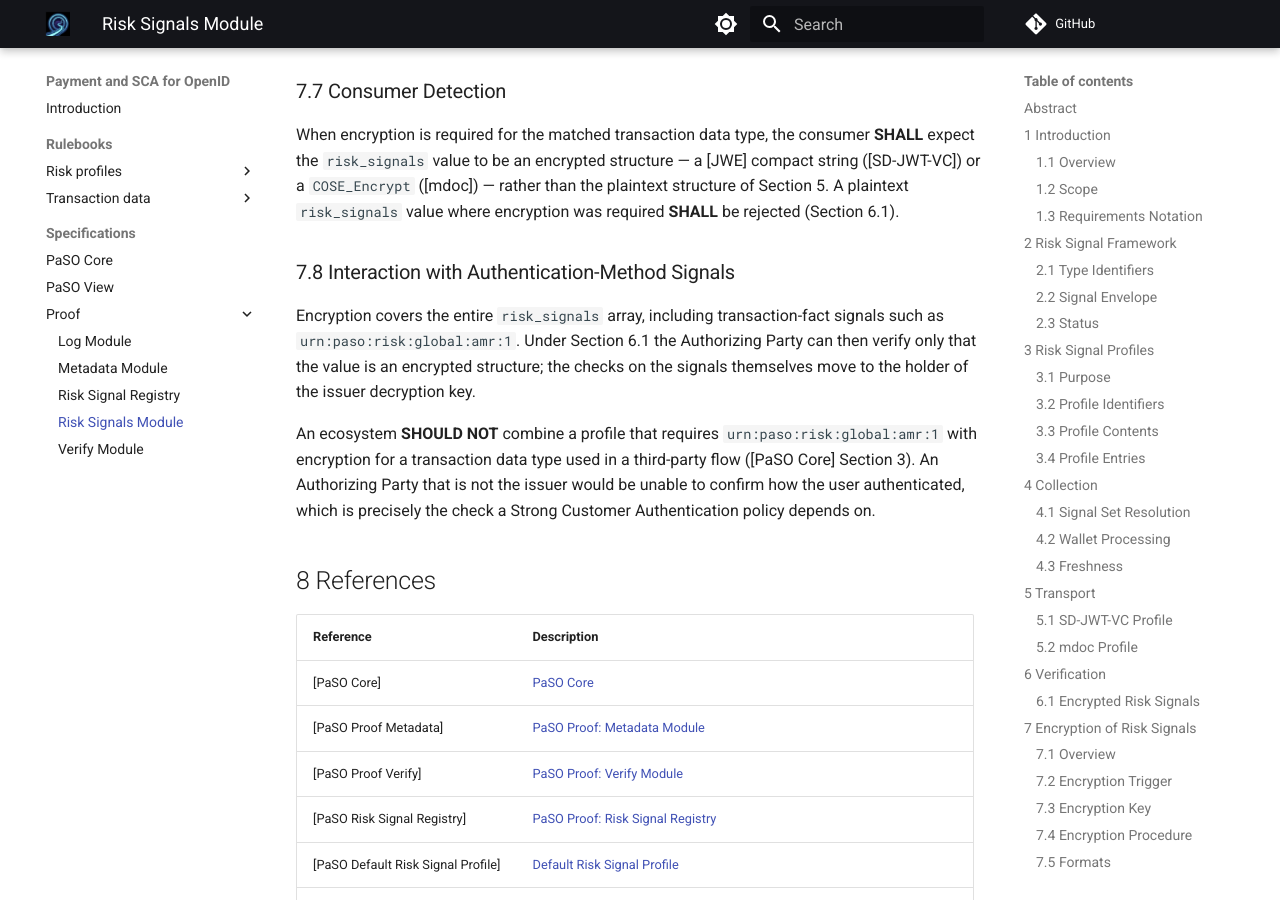
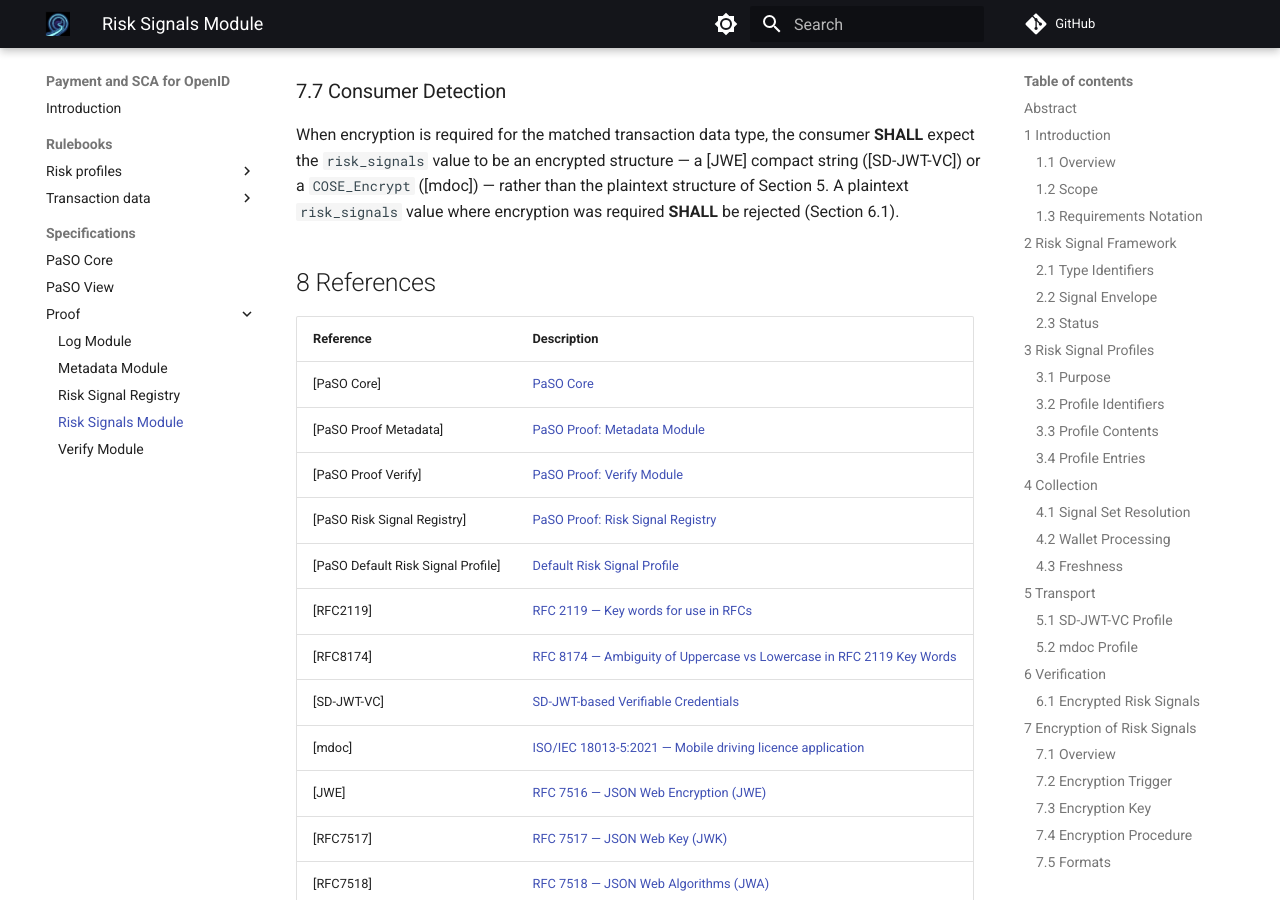
Before and after one commit to APTITUDE-Consortium/payments-and-sca-for-openid, an MkDocs documentation site: the page built from docs/specifications/proof/paso-proof-risk-signals.md, in a window 1280 px wide and 900 px high, scrolled down 10657 px. Built offline with MkDocs 1.6.1 and Material for MkDocs 9.7.7, drawn with Linux system fonts in a browser that asks for light colours; comment, search, counter and statistics services are not loaded; the version menu is left out; some of the changed text lies outside the part shown.

Commit message:
docs: risk signals treat amr like any other signal under encryption

````diff
--- a/docs/specifications/proof/paso-proof-risk-signals.md
+++ b/docs/specifications/proof/paso-proof-risk-signals.md
@@ -272,12 +272,6 @@ Other algorithms **MAY** be used when the published issuer key declares them. Th
 
 When encryption is required for the matched transaction data type, the consumer **SHALL** expect the `risk_signals` value to be an encrypted structure — a [JWE] compact string ([SD-JWT-VC]) or a `COSE_Encrypt` ([mdoc]) — rather than the plaintext structure of Section 5. A plaintext `risk_signals` value where encryption was required **SHALL** be rejected (Section 6.1).
 
-### 7.8 Interaction with Authentication-Method Signals
-
-Encryption covers the entire `risk_signals` array, including transaction-fact signals such as `urn:paso:risk:global:amr:1`. Under Section 6.1 the Authorizing Party can then verify only that the value is an encrypted structure; the checks on the signals themselves move to the holder of the issuer decryption key.
-
-An ecosystem **SHOULD NOT** combine a profile that requires `urn:paso:risk:global:amr:1` with encryption for a transaction data type used in a third-party flow ([PaSO Core] Section 3). An Authorizing Party that is not the issuer would be unable to confirm how the user authenticated, which is precisely the check a Strong Customer Authentication policy depends on.
-
 ## 8 References
 
 | Reference             | Description                                                                                                                |
@@ -437,8 +431,6 @@ The JWE protected header (decoded) is:
 { "alg": "ECDH-ES", "enc": "A256GCM", "kid": "issuer-enc-1" }
 ```
 
-Any `amr` signal in the effective set is inside this ciphertext. Where the Authorizing Party is not the issuer it cannot read it — see Section 7.8.
-
 ### A.6 Issuer Encryption Key and Trigger (Metadata)
 
 A `transaction_data_types` entry requiring encryption, with the issuer encryption key published as a JWK Set in the signed credential metadata (per [PaSO Proof Metadata]):
@@ -497,4 +489,4 @@ A transaction data type referencing both profiles, with the metadata enumeration
 | `urn:paso:risk:global:device_motion:1` | `true`     | —         | baseline profile                                    |
 | `urn:paso:risk:global:amr:1`           | `true`     | —         | ecosystem profile, and the enumeration              |
 
-Because `amr` resolved as required and neither profile sets `encrypted`, the Authorizing Party can verify the authentication methods directly. Had either profile set `encrypted` to `true`, that check would move behind decryption per Section 6.1, which Section 7.8 advises against in a third-party flow.
+Neither profile sets `encrypted`, so the Authorizing Party verifies every resolved signal directly. Had either profile set `encrypted` to `true`, those checks would move to the holder of the issuer decryption key per Section 6.1.
````
